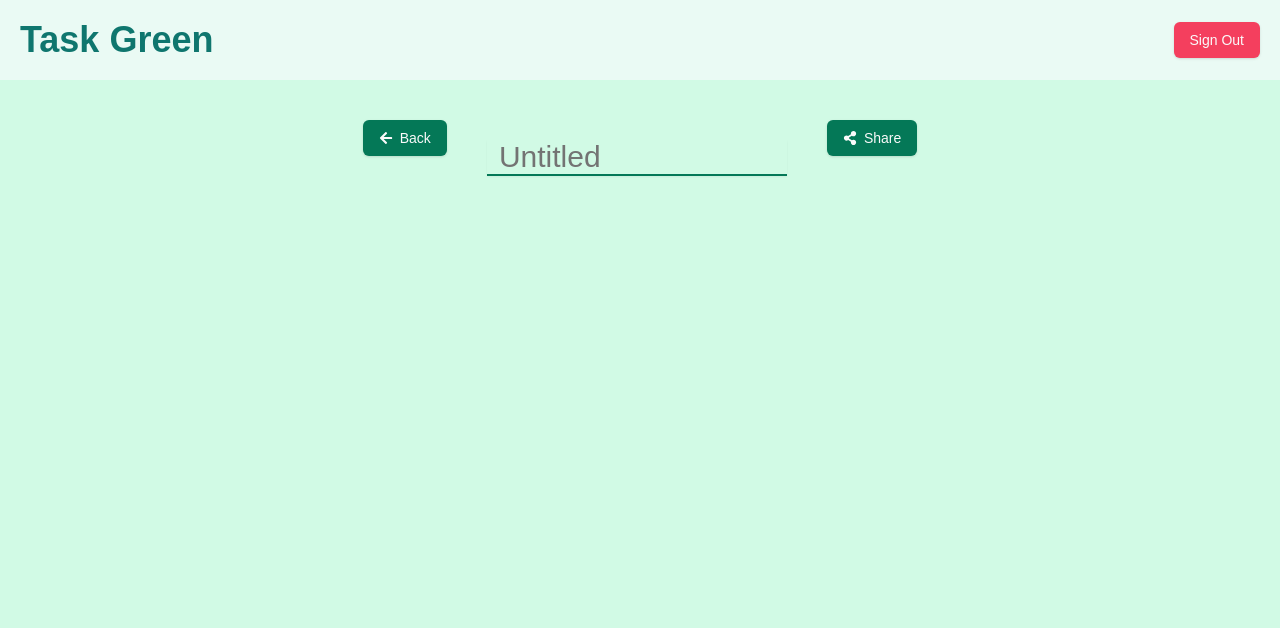
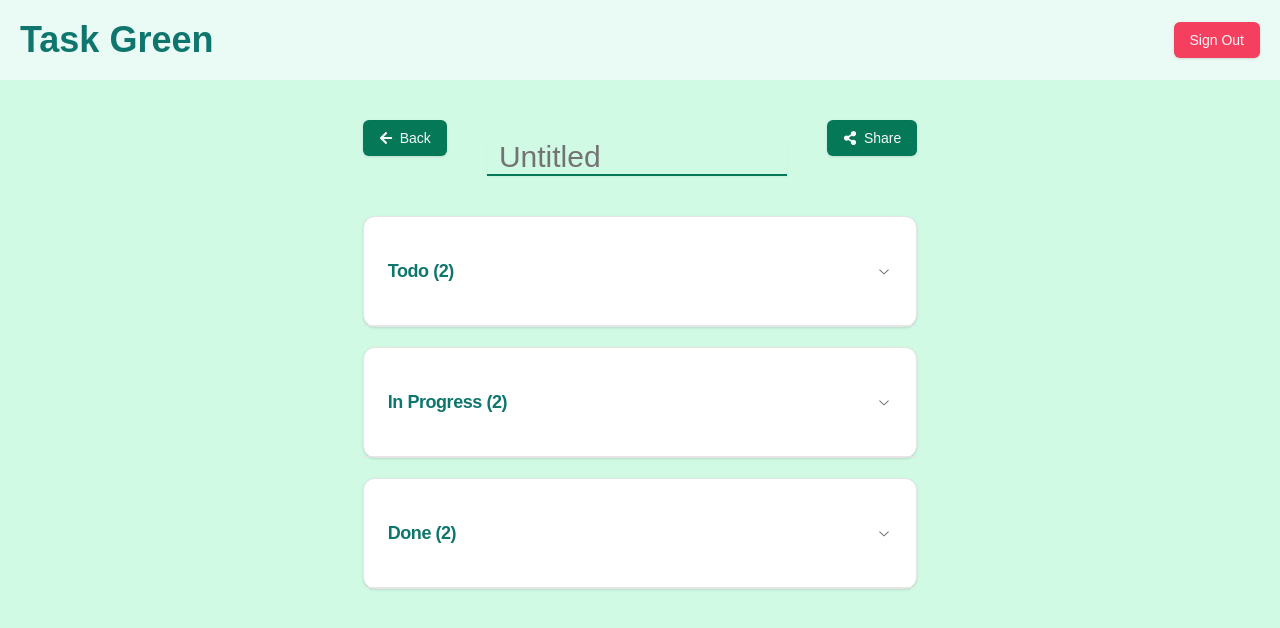
Before and after one commit to reiz0/Manage_Green, a Next.js app: page /group/1 in a window 1280 px wide. Shown: the top 628 px of the page. Built offline with nearby package versions, Linux system fonts and the light colour scheme.

Commit message:
inplement group tasks page

```diff
--- a/package.json
+++ b/package.json
@@ -9,6 +9,7 @@
     "lint": "next lint"
   },
   "dependencies": {
+    "@radix-ui/react-accordion": "^1.2.1",
     "@radix-ui/react-avatar": "^1.1.1",
     "@radix-ui/react-icons": "^1.3.0",
     "@radix-ui/react-slot": "^1.1.0",
--- /dev/null
+++ b/src/app/(login)/group/[userId]/_taskCard.component.tsx
@@ -0,0 +1,51 @@
+import { baseText } from "@/app/style/baseClass";
+import { setBgColor } from "@/app/style/setStyle";
+import { Button } from "@/components/ui/button";
+import { Card, CardContent, CardHeader, CardTitle } from "@/components/ui/card";
+import {
+  Accordion,
+  AccordionContent,
+  AccordionItem,
+  AccordionTrigger,
+} from "@/components/ui/accordion";
+import { taskType } from "./page";
+
+type Props = {
+  status: string;
+  tasks: taskType[];
+};
+const TaskCard = ({ status, tasks }: Props) => {
+  return (
+    <Card className={`${baseText} my-5`}>
+      <Accordion type="single" collapsible>
+        <AccordionItem value="item-1">
+          <CardHeader>
+            <AccordionTrigger>
+              <CardTitle className="text-lg">{`${status} (${tasks.length})`}</CardTitle>
+            </AccordionTrigger>
+          </CardHeader>
+          <AccordionContent className="bg-emerald-50 rounded-b-xl">
+            <CardContent className="pb-0 pt-4">
+              {tasks.map((task, index) => {
+                return (
+                  <Button
+                    key={index}
+                    asChild
+                    className={`w-full ${setBgColor(index)} ${baseText} my-2`}
+                  >
+                    <div className="justify-between">
+                      <h1>{task.title}</h1>
+                      <div>{task.assignees.length}</div>
+                    </div>
+                  </Button>
+                );
+              })}
+            </CardContent>
+          </AccordionContent>
+        </AccordionItem>
+      </Accordion>
+    </Card>
+  );
+};
+
+export default TaskCard;
--- a/src/app/(login)/group/[userId]/page.tsx
+++ b/src/app/(login)/group/[userId]/page.tsx
@@ -1,25 +1,81 @@
 import { Button } from "@/components/ui/button";
 import { Input } from "@/components/ui/input";
+import Link from "next/link";
 import { FaArrowLeft, FaShareAlt } from "react-icons/fa";
+import TaskCard from "./_taskCard.component";
+
+export type taskType = {
+  id: string;
+  title: string;
+  assignees: string[];
+};
 
 const Page = () => {
+  const todo = [
+    {
+      id: "asdfa",
+      title: "endpoint",
+      assignees: ["dog", "cat", "monkey"],
+    },
+    {
+      id: "asdfa",
+      title: "clerk",
+      assignees: ["dog", "cat", "monkey"],
+    },
+  ];
+  const inProgress = [
+    {
+      id: "asdfa",
+      title: "user story",
+      assignees: ["dog", "cat", "monkey"],
+    },
+    {
+      id: "asdfa",
+      title: "front ui",
+      assignees: ["dog", "cat", "monkey"],
+    },
+  ];
+  const done = [
+    {
+      id: "asdfa",
+      title: "set up",
+      assignees: ["dog", "cat", "monkey"],
+    },
+    {
+      id: "asdfa",
+      title: "design",
+      assignees: ["dog", "cat", "monkey"],
+    },
+  ];
   return (
     <div className="grid place-items-center">
+      <div>
         <div className="sm:flex justify-between">
-        <Button className="bg-emerald-700">
+          <Link href={`/group`}>
+            <Button className="bg-emerald-700 hover:bg-emerald-600">
               <FaArrowLeft />
               &ensp;Back
             </Button>
+          </Link>
           <div className="px-0 py-5 sm:px-10">
-          <Input type="text" placeholder="Untitled" className="border-0 border-emerald-700 border-b-2 rounded-none w-[300px] text-3xl" />
+            <Input
+              type="text"
+              placeholder="Untitled"
+              className="border-0 border-emerald-700 border-b-2 rounded-none w-[300px] text-3xl focus-visible:ring-0"
+            />
           </div>
-        <Button className="bg-emerald-700">
+          <Button className="bg-emerald-700 hover:bg-emerald-600">
             <FaShareAlt />
             &ensp;Share
           </Button>
         </div>
 
-
+        <div>
+          <TaskCard status="Todo" tasks={todo} />
+          <TaskCard status="In Progress" tasks={inProgress} />
+          <TaskCard status="Done" tasks={done} />
+        </div>
+      </div>
     </div>
   );
 };
--- a/src/app/(login)/group/_group.component.tsx
+++ b/src/app/(login)/group/_group.component.tsx
@@ -1,9 +1,10 @@
 import { baseText } from "@/app/style/baseClass";
+import { setBgColor } from "@/app/style/setStyle";
 import { Avatar, AvatarFallback, AvatarImage } from "@/components/ui/avatar";
 import { Button } from "@/components/ui/button";
+import Link from "next/link";
 import { FaRegTrashAlt } from "react-icons/fa";
 import { groupInfoType } from "./page";
-import Link from "next/link";
 
 type Props = {
   index: number;
@@ -11,17 +12,12 @@
 };
 
 export const Group = ({ index, groupInfo }: Props) => {
-  const setBgColor = (num: number) => {
-    if (num % 4 === 1) return "bg-purple-200 hover:bg-purple-300";
-    else if (num % 4 === 2) return "bg-yellow-200 hover:bg-yellow-300";
-    else if (num % 4 === 3) return "bg-blue-200 hover:bg-blue-300";
-    else return "bg-pink-200 hover:bg-pink-300";
-  };
-
   return (
     <Link href={`/group/${groupInfo.id}`}>
-    <Button className={`w-96 h-36 ${setBgColor(index)} flex flex-col`} asChild>
-
+      <Button
+        className={`w-96 h-36 ${setBgColor(index)} flex flex-col`}
+        asChild
+      >
         <div className={`${baseText} relative`}>
           <button className="text-xl hover:text-rose-800 absolute right-7 top-7">
             <FaRegTrashAlt />
@@ -40,7 +36,6 @@
             ))}
           </div>
         </div>
-
       </Button>
     </Link>
   );
--- /dev/null
+++ b/src/app/style/setStyle.ts
@@ -0,0 +1,6 @@
+export const setBgColor = (num: number) => {
+  if (num % 4 === 1) return "bg-purple-200 hover:bg-purple-300";
+  else if (num % 4 === 2) return "bg-yellow-200 hover:bg-yellow-300";
+  else if (num % 4 === 3) return "bg-blue-200 hover:bg-blue-300";
+  else return "bg-pink-200 hover:bg-pink-300";
+};
--- /dev/null
+++ b/src/components/ui/accordion.tsx
@@ -0,0 +1,57 @@
+"use client"
+
+import * as React from "react"
+import * as AccordionPrimitive from "@radix-ui/react-accordion"
+import { ChevronDownIcon } from "@radix-ui/react-icons"
+
+import { cn } from "@/lib/utils"
+
+const Accordion = AccordionPrimitive.Root
+
+const AccordionItem = React.forwardRef<
+  React.ElementRef<typeof AccordionPrimitive.Item>,
+  React.ComponentPropsWithoutRef<typeof AccordionPrimitive.Item>
+>(({ className, ...props }, ref) => (
+  <AccordionPrimitive.Item
+    ref={ref}
+    className={cn("border-b", className)}
+    {...props}
+  />
+))
+AccordionItem.displayName = "AccordionItem"
+
+const AccordionTrigger = React.forwardRef<
+  React.ElementRef<typeof AccordionPrimitive.Trigger>,
+  React.ComponentPropsWithoutRef<typeof AccordionPrimitive.Trigger>
+>(({ className, children, ...props }, ref) => (
+  <AccordionPrimitive.Header className="flex">
+    <AccordionPrimitive.Trigger
+      ref={ref}
+      className={cn(
+        "flex flex-1 items-center justify-between py-4 text-sm font-medium transition-all [&[data-state=open]>svg]:rotate-180",
+        className
+      )}
+      {...props}
+    >
+      {children}
+      <ChevronDownIcon className="h-4 w-4 shrink-0 text-muted-foreground transition-transform duration-200" />
+    </AccordionPrimitive.Trigger>
+  </AccordionPrimitive.Header>
+))
+AccordionTrigger.displayName = AccordionPrimitive.Trigger.displayName
+
+const AccordionContent = React.forwardRef<
+  React.ElementRef<typeof AccordionPrimitive.Content>,
+  React.ComponentPropsWithoutRef<typeof AccordionPrimitive.Content>
+>(({ className, children, ...props }, ref) => (
+  <AccordionPrimitive.Content
+    ref={ref}
+    className="overflow-hidden text-md data-[state=closed]:animate-accordion-up data-[state=open]:animate-accordion-down"
+    {...props}
+  >
+    <div className={cn("pb-4 pt-0", className)}>{children}</div>
+  </AccordionPrimitive.Content>
+))
+AccordionContent.displayName = AccordionPrimitive.Content.displayName
+
+export { Accordion, AccordionItem, AccordionTrigger, AccordionContent }
--- a/tailwind.config.ts
+++ b/tailwind.config.ts
@@ -55,6 +55,28 @@
   			lg: 'var(--radius)',
   			md: 'calc(var(--radius) - 2px)',
   			sm: 'calc(var(--radius) - 4px)'
+  		},
+  		keyframes: {
+  			'accordion-down': {
+  				from: {
+  					height: '0'
+  				},
+  				to: {
+  					height: 'var(--radix-accordion-content-height)'
+  				}
+  			},
+  			'accordion-up': {
+  				from: {
+  					height: 'var(--radix-accordion-content-height)'
+  				},
+  				to: {
+  					height: '0'
+  				}
+  			}
+  		},
+  		animation: {
+  			'accordion-down': 'accordion-down 0.2s ease-out',
+  			'accordion-up': 'accordion-up 0.2s ease-out'
   		}
   	}
   },
```
Also changed, not shown: 1 other file (tests, documents, lock files or other folders). Lines whose indentation alone changed are shown as unchanged.
